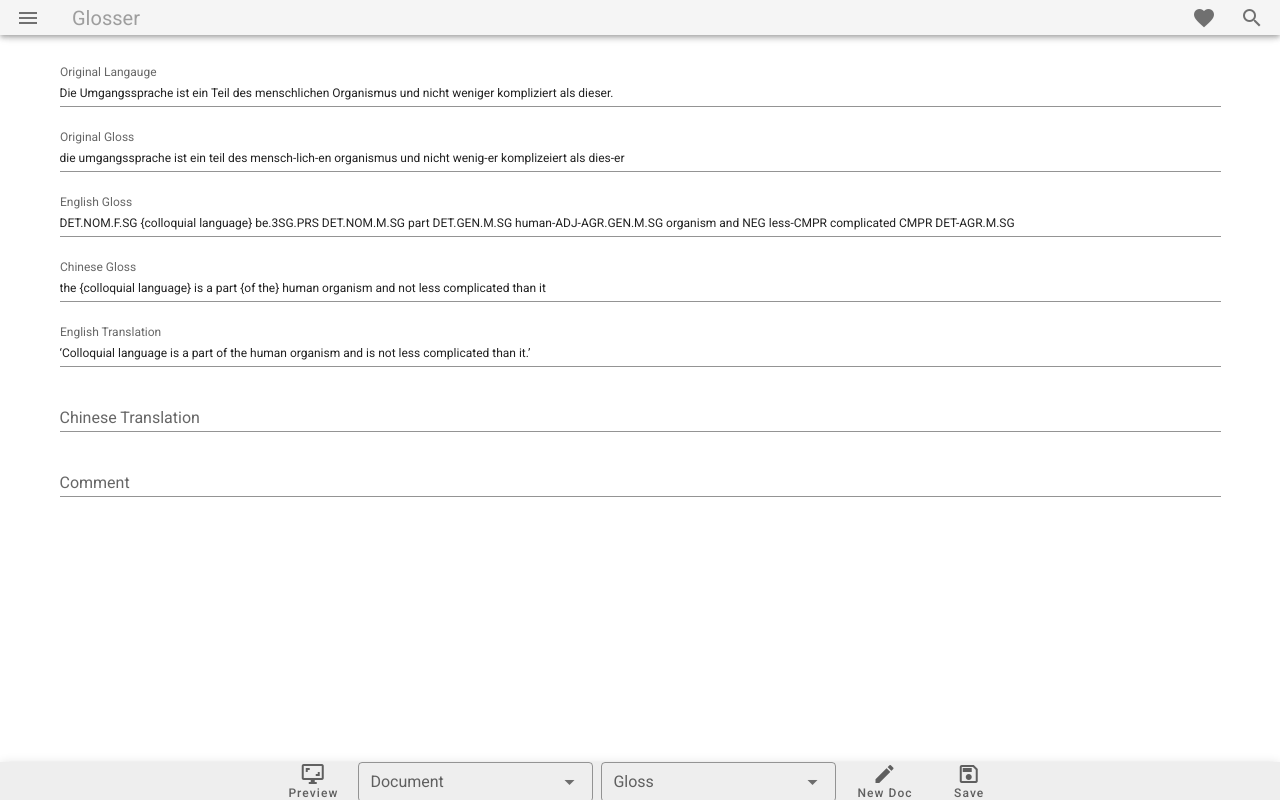
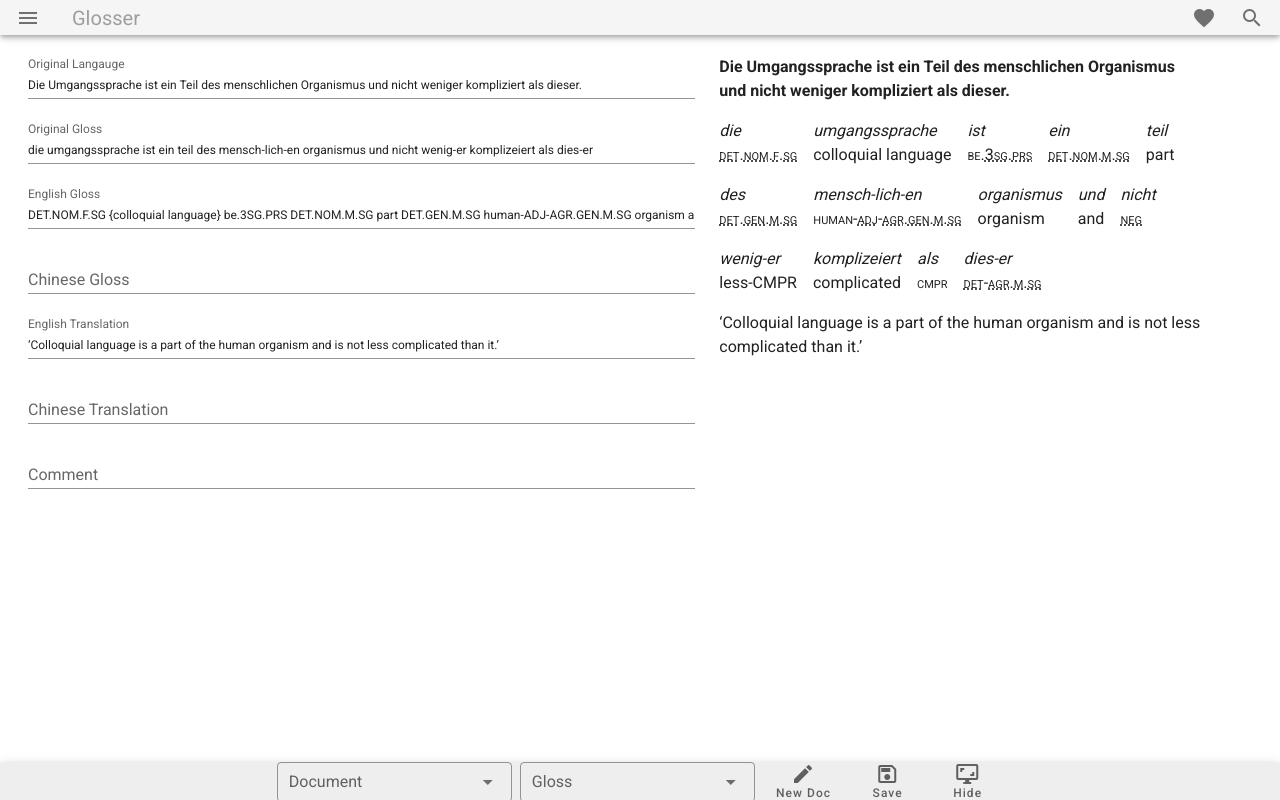
Before and after one commit to liao961120/gloss, a Vue app: page /#/ in a window 1280 px wide. Built offline with nearby package versions, Linux system fonts and the light colour scheme.

Commit message:
display gloss preview on Edit

```diff
--- a/src/App.vue
+++ b/src/App.vue
@@ -1,7 +1,7 @@
 <template>
   <v-app color="grey lighten-4">
     <Navbar />
-    <v-content class="mx-6 mb-4 mt-4">
+    <v-content class="mx-4 mb-2 mt-2">
       <!-- <Leipzig /> -->
       <router-view></router-view>
     </v-content>
--- a/src/views/Edit.vue
+++ b/src/views/Edit.vue
@@ -1,23 +1,27 @@
 <template>
     <div class="edit">
-        <v-container class="mb-0">
-          <v-card flat>
-              <v-text-field height=27 class="caption"
-                  label="Original Langauge"
-                  v-model.lazy="gloss.original"
-                  spellcheck="false"
-              ></v-text-field>
-              <v-text-field height=27 class="caption" label="Original Gloss" v-model.lazy="gloss.gloss[0]" spellcheck="false"></v-text-field>
-              <v-text-field height=27 class="caption" label="English Gloss" v-model.lazy="gloss.gloss[1]" spellcheck="false"></v-text-field>
-              <v-text-field height=27 class="caption" label="Chinese Gloss" v-model.lazy="gloss.gloss[2]" spellcheck="false"></v-text-field>
-              <v-text-field height=27 class="caption" label="English Translation" v-model.lazy="gloss.free[0]"></v-text-field>
-              <v-text-field height=27 class="caption" label="Chinese Translation" v-model.lazy="gloss.free[1]" spellcheck="false"></v-text-field>
-              <v-text-field height=27 class="caption" label="Comment" v-model.lazy="gloss.free[2]" spellcheck="false"></v-text-field>
-          </v-card>
+        <v-container class="ma-0">
+          <v-row align="center">
+            <v-col sm="12" :md="hideGloss ? 12 : 7" :lg="hideGloss ? 12 : 7" order-sm="2" order-lg="1">
+                  <v-text-field height=27 class="caption"
+                      label="Original Langauge"
+                      v-model.lazy="gloss.original"
+                      spellcheck="false"
+                  ></v-text-field>
+                  <v-text-field height=27 class="caption" label="Original Gloss" v-model="gloss.gloss[0]" spellcheck="false"></v-text-field>
+                  <v-text-field height=27 class="caption" label="English Gloss" v-model="gloss.gloss[1]" spellcheck="false"></v-text-field>
+                  <v-text-field height=27 class="caption" label="Chinese Gloss" v-model="gloss.gloss[2]" spellcheck="false"></v-text-field>
+                  <v-text-field height=27 class="caption" label="English Translation" v-model="gloss.free[0]"></v-text-field>
+                  <v-text-field height=27 class="caption" label="Chinese Translation" v-model="gloss.free[1]" spellcheck="false"></v-text-field>
+                  <v-text-field height=27 class="caption" label="Comment" v-model="gloss.free[2]" spellcheck="false"></v-text-field>
+            </v-col>
+            <v-col sm="12" md="5" lg="5" order-sm="1" order-lg="2" align-self="start" class="pr-0 mr-0" :style="hideGloss ? 'display:none;' : ''">
+              <Leipzig v-bind:gloss="gloss | removeEmptyGloss" />
+            </v-col>
+          </v-row>
         </v-container>
 
         <v-bottom-navigation height=38 app class="grey lighten-3 mt-1">
-          <Popup v-bind:gloss="gloss | removeEmptyGloss" />
           <span class='mx-1 pa-0'>
             <v-select :items="docs" label="Document" height=30 outlined dense></v-select>
           </span>
@@ -32,6 +36,11 @@
             <span>Save</span>
             <v-icon>mdi-content-save-outline</v-icon>
           </v-btn>
+          <v-btn @click="hideGloss = !hideGloss">
+            <span v-if="hideGloss">Show</span>
+            <span v-else>Hide</span>
+            <v-icon>mdi-monitor-screenshot</v-icon>
+          </v-btn>
 
 
         </v-bottom-navigation>
@@ -39,13 +48,13 @@
 </template>
 
 <script>
-import Popup from "@/components/GlossPreviewPopup.vue";
+import Leipzig from "@/components/Leipzig.vue";
 // @ is an alias to /src
 
 export default {
     name: "Edit",
     components: {
-        Popup
+        Leipzig
     },
     data() {
         return {
@@ -55,14 +64,15 @@ export default {
                 original:
                     "Die Umgangssprache ist ein Teil des menschlichen Organismus und nicht weniger kompliziert als dieser.",
                 gloss: [
-                    "die umgangssprache ist ein teil des mensch-lich-en organismus und nicht wenig-er komplizeiert als dies-er",
-                    "DET.NOM.F.SG {colloquial language} be.3SG.PRS DET.NOM.M.SG part DET.GEN.M.SG human-ADJ-AGR.GEN.M.SG organism and NEG less-CMPR complicated CMPR DET-AGR.M.SG",
-                    "the {colloquial language} is a part {of the} human organism and not less complicated than it"
+                  'die umgangssprache ist ein teil des mensch-lich-en organismus und nicht wenig-er komplizeiert als dies-er',
+                  'DET.NOM.F.SG {colloquial language} be.3SG.PRS DET.NOM.M.SG part DET.GEN.M.SG human-ADJ-AGR.GEN.M.SG organism and NEG less-CMPR complicated CMPR DET-AGR.M.SG',
+
                 ],
                 free: [
                     "‘Colloquial language is a part of the human organism and is not less complicated than it.’"
                 ]
             },
+            hideGloss: false,
         };
     },
     filters: {
@@ -75,6 +85,7 @@ export default {
         gloss.free.forEach(elem => {
           if (elem != '') newGloss.free.push(elem)
         });
+        //console.log()
         return newGloss;
       }
     }
```
